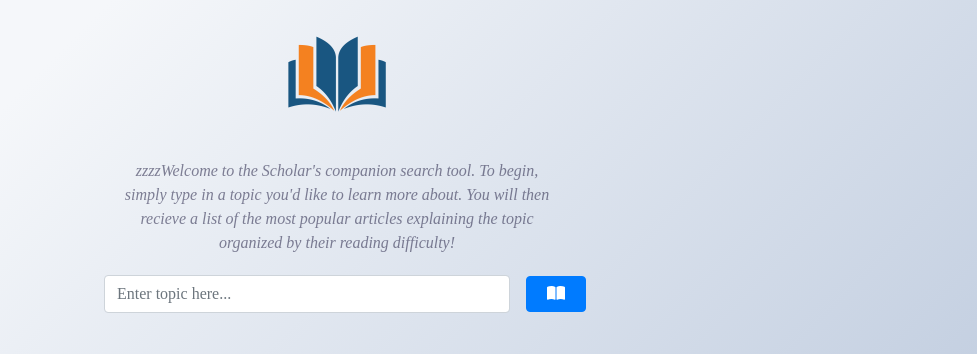
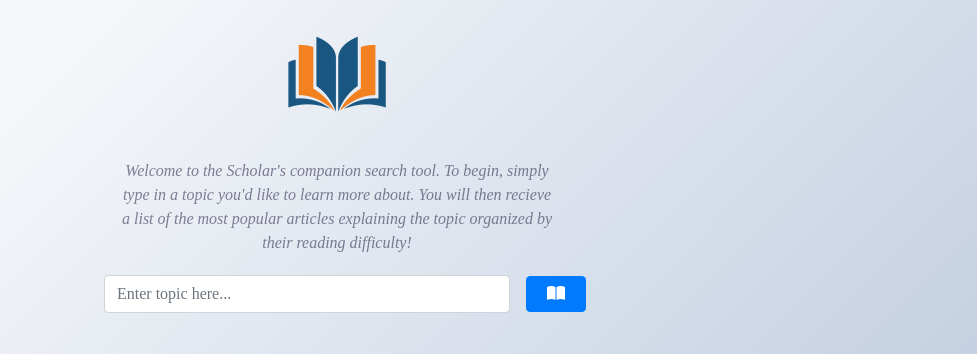
Before and after one commit to basemgad/thescholarscompanion, a Flask app: page / in a window 1280 px wide. Shown: the part 127-481 px from the top of the page, without its empty margins (303-1280 px from the left). Run offline with Flask 2, Linux system fonts and the light colour scheme; some libraries are stand-ins or nearby versions.

Commit message:
Update index.html

```diff
--- a/templates/index.html
+++ b/templates/index.html
@@ -7,7 +7,7 @@
 
     <img src="{{ url_for('static',filename='/pictures/book.png')}}">
 
-    <p>zzzzWelcome to the Scholar's companion search tool. To begin, simply type in a topic you'd like to learn more about. You will then recieve a
+    <p>Welcome to the Scholar's companion search tool. To begin, simply type in a topic you'd like to learn more about. You will then recieve a
         list of the most popular articles explaining the topic organized by their reading difficulty!
     </p>
 
```
